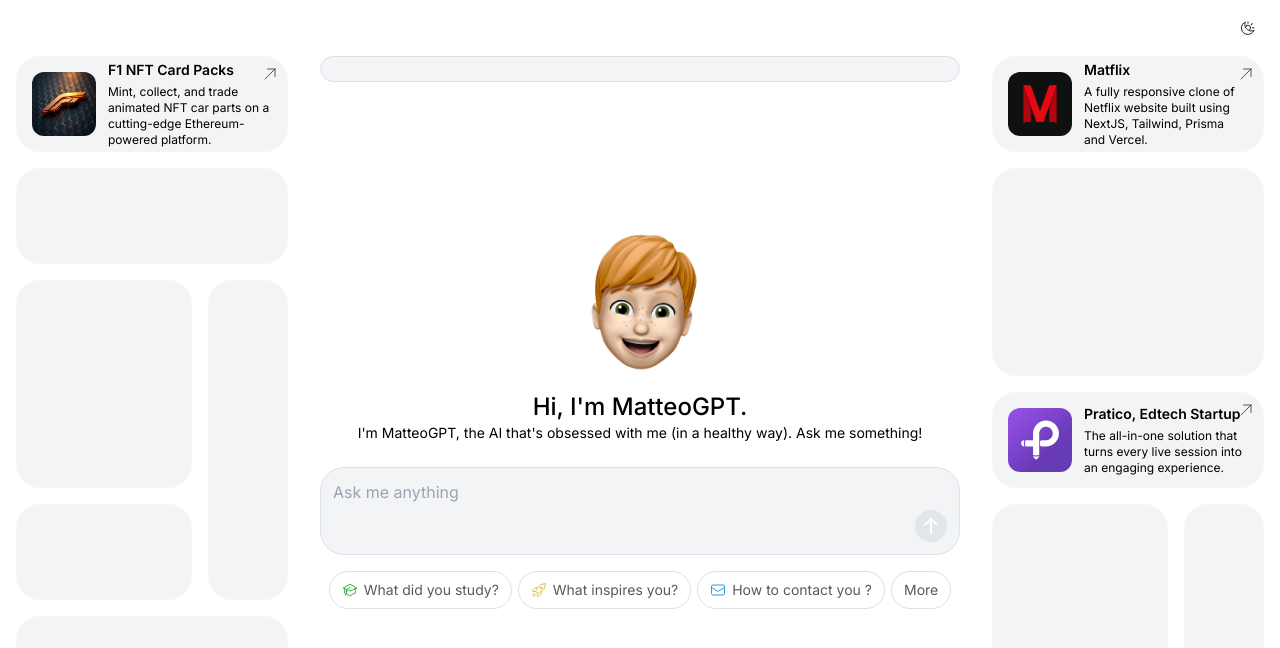
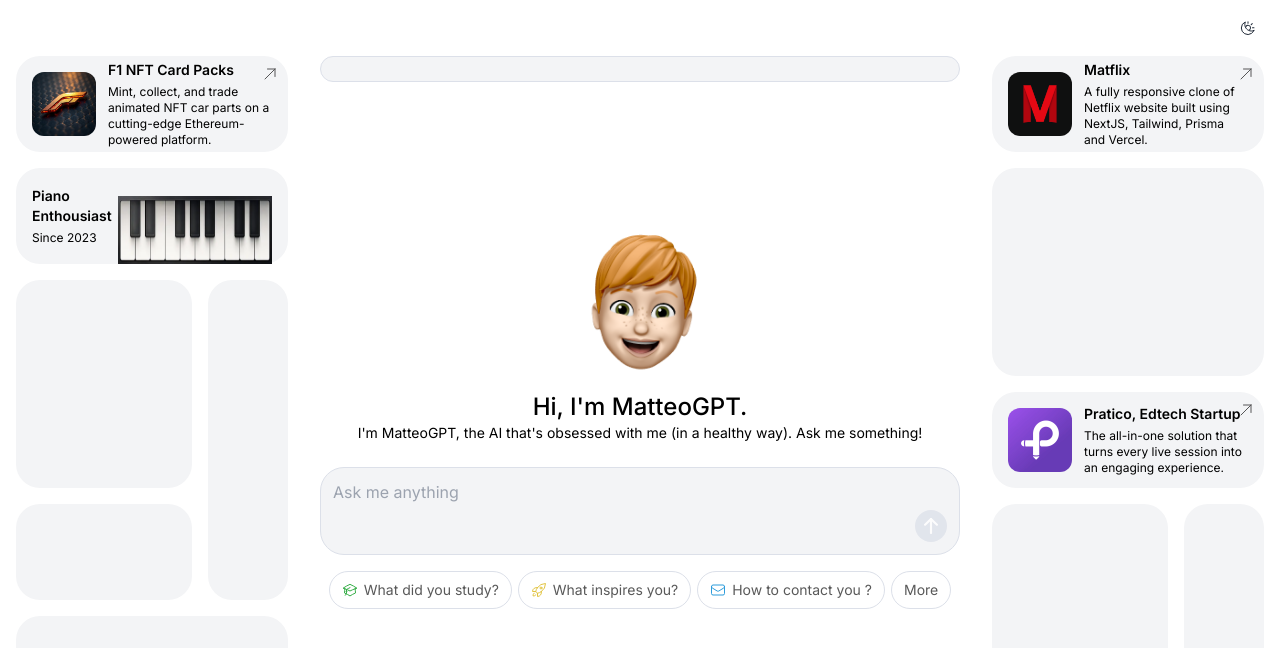
Before and after one commit to lorematteo/gpt-portfolio, a Next.js app: page / in a window 1280 px wide. Shown: the top 648 px of the page. Built offline with nearby package versions, Linux system fonts and the light colour scheme.

Commit message:
evol(cards-gallery): creating piano card

```diff
--- /dev/null
+++ b/src/features/card-gallery/components/cards/piano.tsx
@@ -0,0 +1,24 @@
+import Image from 'next/image';
+
+import Card from '../card';
+
+const PianoCard = () => {
+  return (
+    <Card className="col-span-6 flex flex-row items-center justify-between gap-1.5 px-4">
+      <div className="flex flex-col gap-1 py-4">
+        <h5 className="text-sm font-semibold">Piano Enthousiast</h5>
+        <p className="text-xs">Since 2023</p>
+      </div>
+      <Image
+        src="/images/piano.png"
+        alt="Piano"
+        width={0}
+        height={0}
+        sizes="100vw"
+        className="mt-auto aspect-auto h-[4.25rem] w-auto overflow-y-hidden"
+      />
+    </Card>
+  );
+};
+
+export default PianoCard;
--- a/src/features/card-gallery/index.tsx
+++ b/src/features/card-gallery/index.tsx
@@ -1,13 +1,14 @@
 import { PROJECTS } from '@/const/projects';
 
 import Card from './components/card';
+import PianoCard from './components/cards/piano';
 import ProjectCard from './components/cards/project';
 
 const LeftCardsGallery = () => {
   return (
     <div className="grid w-full max-w-xl grid-cols-6 gap-4 overflow-y-hidden px-4 max-xl:hidden">
       <ProjectCard project={PROJECTS['f1-nft-card-packs']} />
-      <Card className="col-span-6" />
+      <PianoCard />
       <div className="col-span-4 flex flex-col gap-4">
         <Card size="lg" />
         <Card />
```
Also changed, not shown: public/images/piano.png (added).
